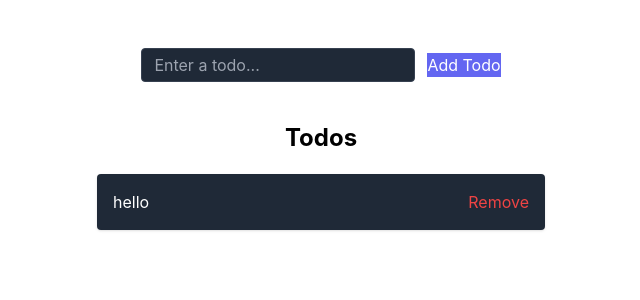
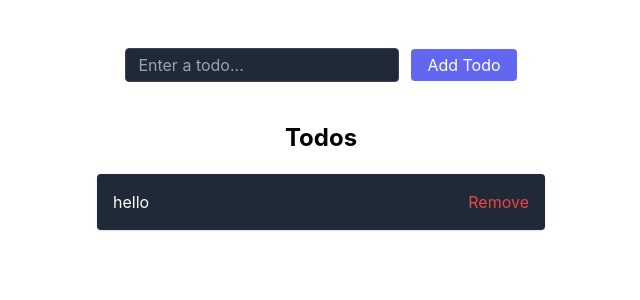
Before and after one commit to invalid04/reduxcrash, a React (Create React App) app: page / in a window 1280 px wide. Shown: the top 300 px of the page, without its empty margins (319-959 px from the left). Built offline with nearby package versions, Linux system fonts and the light colour scheme.

Commit message:
addTodo styling

```diff
--- a/src/components/AddTodo.js
+++ b/src/components/AddTodo.js
@@ -3,29 +3,27 @@ import { useDispatch } from 'react-redux'
 import { addTodo } from '../features/todo/todoSlice'
 
 export default function AddTodo() {
-
     const [input, setInput] = useState('')
     const dispatch = useDispatch()
 
     const addTodoHandler = (e) => {
         e.preventDefault()
-
         dispatch(addTodo(input))
         setInput('')
     }
 
     return (
-        <form onSubmit={addTodoHandler} className='space-x-3 mt-12'>
+        <form onSubmit={addTodoHandler} className='flex items-center justify-center space-x-3 mt-12'>
             <input
                 type='text'
-                className='bg-gray-800 rounded border border-gray-700 py-1 px-3'
-                placeholder = 'Enter a todo...'
+                className='bg-gray-800 rounded border border-gray-700 py-1 px-3 text-white focus:outline-none focus:border-indigo-500'
+                placeholder='Enter a todo...'
                 value={input}
                 onChange={(e) => setInput(e.target.value)}
             />
             <button
                 type='submit'
-                className='text-white bg-indigo-500 border-0'
+                className='text-white bg-indigo-500 py-1 px-4 rounded hover:bg-indigo-600 focus:outline-none focus:ring-2 focus:ring-indigo-500 focus:ring-opacity-50'
             >
                 Add Todo
             </button>
```
